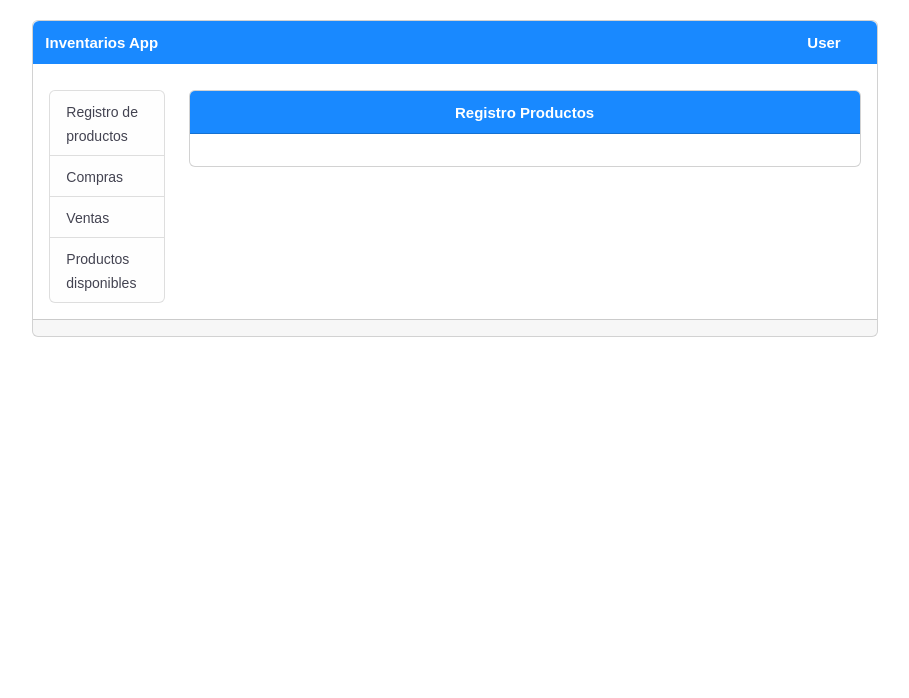
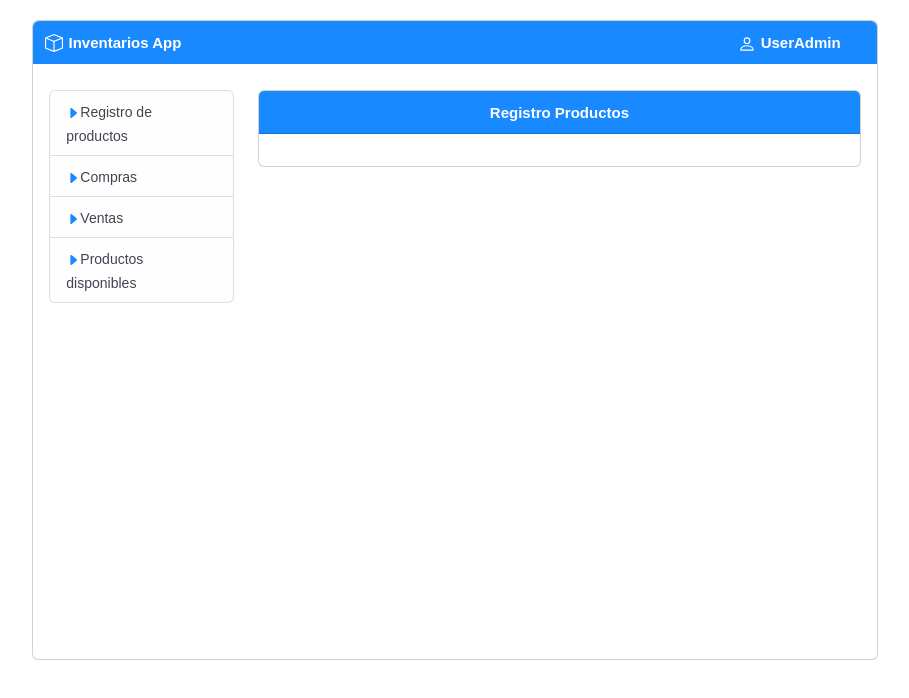
Before and after one commit to yo-huaca95/Actividad1-Fullstack, a React (Create React App) app in the folder Actividad-1-Front/: page / in a window 1280 px wide. Shown: the top 698 px of the page, without its empty margins (185-1094 px from the left). Built offline with nearby package versions, Linux system fonts and the light colour scheme.

Commit message:
avance tabla 5

```diff
--- a/Actividad-1-Front/src/App.css
+++ b/Actividad-1-Front/src/App.css
@@ -1,3 +1,8 @@
 .Margen-App {
   margin-top: 20px !important;
+  height: 800px;
 }
+
+.dimencionar{
+  height: 80% !important;
+}
--- a/Actividad-1-Front/src/App.js
+++ b/Actividad-1-Front/src/App.js
@@ -11,15 +11,15 @@ function App() {
     <div className="App">
       <Row className='Margen-App' >
         <Col md={{ span: 8, offset: 2 }} >
-      <div className="card text-center">
+      <div className="card text-center dimencionar">
       <div >
       <MenuNavegacionSuperior/>
      </div>
      <div className="card-body">
        <MenuIzquierdo></MenuIzquierdo>
     </div>
-    <div className="card-footer text-muted">
-    </div>
+    {/* <div className="card-footer text-muted">
+    </div> */}
        </div>
       </Col>
       </Row>
--- a/Actividad-1-Front/src/Components/MenuNavegacionIzquierdo/MenuIzquierdo.js
+++ b/Actividad-1-Front/src/Components/MenuNavegacionIzquierdo/MenuIzquierdo.js
@@ -1,4 +1,5 @@
-import React, { useState } from 'react'
+import React, { useState } from 'react';
+import * as Icon from 'react-bootstrap-icons';
 import { Link } from "react-router-dom";
 import Col from 'react-bootstrap/Col';
 import Row from 'react-bootstrap/Row';
@@ -14,24 +15,24 @@ export const MenuIzquierdo = () => {
   var [opcionMenu,setOpcion]=useState(1);
     return (
         <Tab.Container id="list-group-tabs-example" >
-        <Row className='fila'>
-          <Col md={{ span: 2 }} className='ColumnMenu'>
+        <Row >
+          <Col md={{ span: 3 }} className='ColumnMenu'>
           <ListGroup>
             <ListGroup.Item action variant='light'>
-            <Link to="/RegistroProductos" onClick={()=> setOpcion(opcionMenu=1)} ><span className="spanletraTextoNormal" >Registro de productos</span></Link>
+            <Link to="/RegistroProductos" onClick={()=> setOpcion(opcionMenu=1)} > <Icon.CaretRightFill color="#1989ff" size={14} ></Icon.CaretRightFill><span className="spanletraTextoNormal">Registro de productos</span></Link>
             </ListGroup.Item>
             <ListGroup.Item action variant='light'>
-            <Link to="/Compras" onClick={()=>setOpcion(opcionMenu=2)} ><span className="spanletraTextoNormal" >Compras </span></Link>
+            <Link to="/Compras" onClick={()=>setOpcion(opcionMenu=2)} ><Icon.CaretRightFill color="#1989ff" size={14} ></Icon.CaretRightFill><span className="spanletraTextoNormal" >Compras </span> </Link>
             </ListGroup.Item>
             <ListGroup.Item action variant='light'>
-            <Link to="/Ventas" onClick={()=>setOpcion(opcionMenu=3)} ><span className="spanletraTextoNormal" >Ventas</span></Link>
+            <Link to="/Ventas" onClick={()=>setOpcion(opcionMenu=3)} ><Icon.CaretRightFill color="#1989ff" size={14} ></Icon.CaretRightFill><span className="spanletraTextoNormal" >Ventas</span></Link>
             </ListGroup.Item>
             <ListGroup.Item action variant='light'>
-            <Link to="/Productos-Disponibles" onClick={()=>setOpcion(opcionMenu=4)} ><span className="spanletraTextoNormal" >Productos disponibles </span></Link>
+            <Link to="/Productos-Disponibles" onClick={()=>setOpcion(opcionMenu=4)} ><Icon.CaretRightFill color="#1989ff" size={14} ></Icon.CaretRightFill><span className="spanletraTextoNormal" >Productos disponibles </span></Link>
             </ListGroup.Item>
           </ListGroup>
           </Col>
-          <Col md={{ span: 10  }}>
+          <Col md={{ span: 9  }}>
             <Tab.Content>
             <MarcoOpciones opcion={opcionMenu}/>
             </Tab.Content>
--- a/Actividad-1-Front/src/Components/NavbarSuperior/Navbar.js
+++ b/Actividad-1-Front/src/Components/NavbarSuperior/Navbar.js
@@ -1,20 +1,22 @@
 import React from "react";
+import * as Icon from 'react-bootstrap-icons';
 import Container from 'react-bootstrap/Container';
 import Nav from 'react-bootstrap/Nav';
 import Navbar from 'react-bootstrap/Navbar';
 import NavItem from 'react-bootstrap/NavItem';
 import './Navbar.css';
 
+
 export const MenuNavegacionSuperior = () => {
     return (
         <Navbar variant="dark" className="NavbarMargenes TituloComponentes" >
         <Container fluid>
-        <Navbar.Brand href="#home"> <span className="spanLetraTextoTitulo">Inventarios App</span></Navbar.Brand>
+        <Navbar.Brand href="#home"><Icon.Box color="white" size={18} ></Icon.Box> <span className="spanLetraTextoTitulo">Inventarios App</span></Navbar.Brand>
         <Navbar.Toggle aria-controls="responsive-navbar-nav" />
         <Navbar.Collapse id="responsive-navbar-nav">
           <Nav className="justify-content-end flex-grow-1 pe-3">
           <NavItem>
-            <Nav.Link  href="#deets"> <span className="spanLetraTextoTitulo">User</span></Nav.Link>
+            <Nav.Link  href="#deets"><Icon.Person color="white" size={18} ></Icon.Person> <span className="spanLetraTextoTitulo"> UserAdmin</span></Nav.Link>
           </NavItem>
           </Nav>
         </Navbar.Collapse>
```
Also changed, not shown: Actividad-1-Front/src/Components/Home/Home.js (added).
